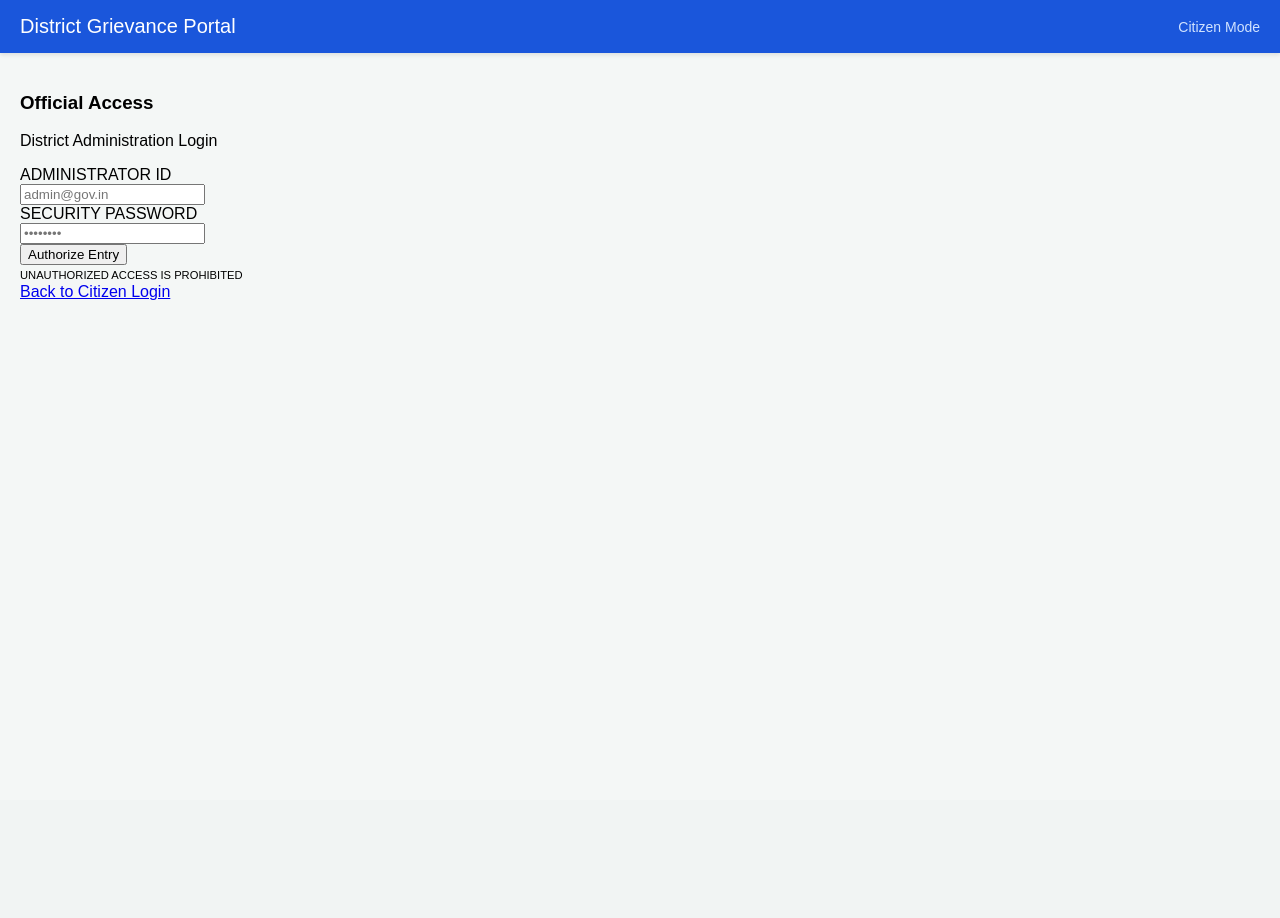
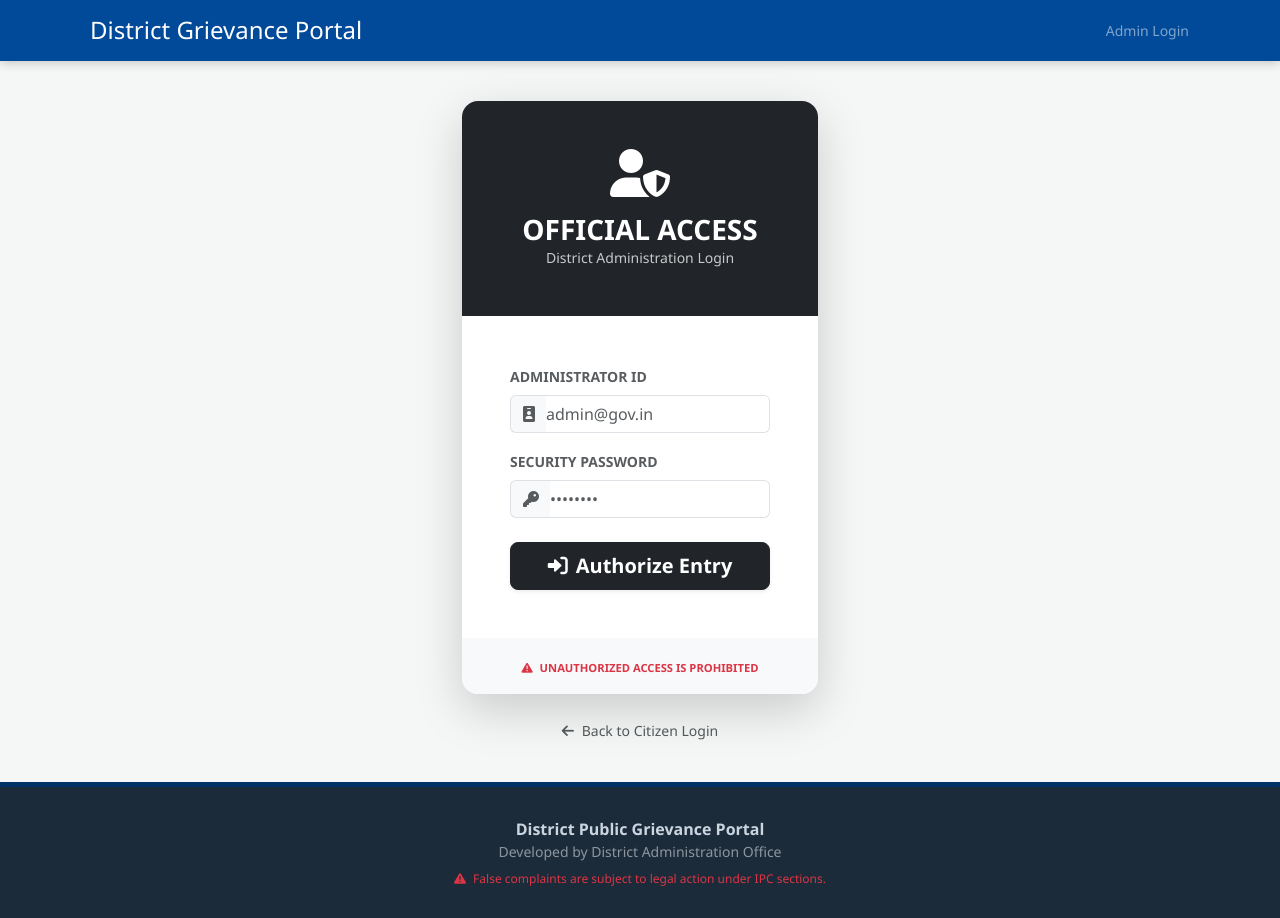
Before and after one commit to vikashpachahara/district-grievance-portal, a Flask app: page /admin in a window 1280 px wide. Before the commit the page ends 300 px from the top, so only its background shows below. Run offline with Flask 3, Linux system fonts and the light colour scheme; some libraries are stand-ins or nearby versions.

Commit message:
Add files via upload

```diff
--- a/templates/base.html
+++ b/templates/base.html
@@ -3,86 +3,110 @@
 <head>
     <meta charset="UTF-8">
     <meta name="viewport" content="width=device-width, initial-scale=1.0">
-    <title>District Grievance Portal</title>
+    <title>District Public Grievance Portal</title>
+    <link href="https://cdn.jsdelivr.net/npm/bootstrap@5.3.0/dist/css/bootstrap.min.css" rel="stylesheet">
+    <link rel="stylesheet" href="https://cdnjs.cloudflare.com/ajax/libs/font-awesome/6.0.0/css/all.min.css">
+
     <style>
+        :root {
+            --gov-blue: #004a99;
+            --gov-dark-blue: #003366;
+            --bg-light: #f4f7f6;
+        }
+
         body {
-            margin: 0;
-            font-family: Arial, sans-serif;
-            background-color: #f4f7f6;
+            font-family: 'Segoe UI', Roboto, sans-serif;
+            background-color: var(--bg-light);
+            display: flex;
+            flex-direction: column;
+            min-height: 100vh;
         }
-        /* Smart Navigation Bar */
-        .navbar {
-            background-color: #1a56db; /* Official Blue */
+
+        .gov-header {
+            background-color: var(--gov-blue);
             color: white;
-            padding: 15px 20px;
-            display: flex;
-            justify-content: space-between;
-            align-items: center;
-            box-shadow: 0 2px 4px rgba(0,0,0,0.1);
+            padding: 15px 0;
+            box-shadow: 0 2px 10px rgba(0,0,0,0.2);
         }
-        .navbar h2 {
-            margin: 0;
-            font-size: 20px;
-            font-weight: normal;
+
+        .main-content {
+            flex: 1;
+            padding: 40px 0;
         }
-        .nav-links {
+
+        /* Responsive Grid for all icons we fixed earlier */
+        .icon-box {
+            height: 100px;
             display: flex;
             align-items: center;
-            gap: 15px;
+            justify-content: center;
+            margin-bottom: 15px;
         }
-        .nav-links a {
-            color: white;
-            text-decoration: none;
-            font-size: 14px;
-        }
-        .nav-links a:hover {
-            text-decoration: underline;
-        }
-        /* Buttons for Home/Logout */
-        .nav-btn {
-            background-color: white;
-            color: #1a56db;
-            padding: 5px 15px;
-            border-radius: 4px;
-            font-weight: bold;
-            border: 1px solid white;
-            transition: 0.2s;
-        }
-        .nav-btn:hover {
-            background-color: transparent;
-            color: white;
-            text-decoration: none;
+        .icon-box img {
+            max-height: 100%;
+            max-width: 100%;
+            object-fit: contain;
         }
 
-        /* Main Content Container */
-        .content {
-            padding: 20px;
+        .gov-footer {
+            background-color: #1c2b3a;
+            color: #cbd5e0;
+            padding: 30px 0;
+            margin-top: auto;
+            border-top: 5px solid var(--gov-dark-blue);
+        }
+
+        /* Style for the "Back" buttons we used in many pages */
+        .breadcrumb-item a {
+            text-decoration: none;
+            color: var(--gov-blue);
+            font-weight: 500;
         }
     </style>
 </head>
 <body>
 
-    <div class="navbar">
-        <h2>District Grievance Portal</h2>
+    <header class="gov-header">
+        <div class="container d-flex justify-content-between align-items-center">
+            <h1 class="h4 m-0">
+                <a href="/" class="text-white text-decoration-none">
+                    <i class="fa-solid fa-building-flag me-2"></i>District Grievance Portal
+                </a>
+            </h1>
 
-        <div class="nav-links">
-            {% if 'user' in session or 'admin' in session %}
-                <a href="/dashboard" class="nav-btn">Home</a>
-                <a href="/logout" class="nav-btn">Logout</a>
+            <div>
+                {% if session['user'] %}
+                    <span class="me-3 d-none d-md-inline small text-white-50">Citizen Mode</span>
+                    <a href="/dashboard" class="btn btn-sm btn-light me-2">Home</a>
+                    <a href="/logout" class="btn btn-sm btn-outline-light">Logout</a>
+                {% elif session['admin'] %}
+                    <span class="me-3 d-none d-md-inline small text-warning font-monospace">ADMIN ACCESS</span>
+                    <a href="/admin_dashboard" class="btn btn-sm btn-warning me-2">Panel</a>
+                    <a href="/logout" class="btn btn-sm btn-outline-light">Logout</a>
+                {% else %}
+                    <a href="/admin" class="btn btn-sm btn-link text-white-50 text-decoration-none">Admin Login</a>
+                {% endif %}
+            </div>
+        </div>
+    </header>
 
-            {% else %}
-                {% if request.path == '/admin' %}
-                    <a href="/login" style="color: #d1e3ff;">Citizen Mode</a>
-                {% else %}
-                    <a href="/admin" style="color: #d1e3ff;">Admin Login</a>
-                {% endif %}
-            {% endif %}
+    <main class="main-content">
+        <div class="container">
+            {% block content %}{% endblock %}
         </div>
-    </div>
+    </main>
 
-    <div class="content">
-        {% block content %}{% endblock %}
-    </div>
+    <footer class="gov-footer">
+        <div class="container text-center">
+            <p class="m-0 fw-bold">District Public Grievance Portal</p>
+            <p class="small text-white-50 mb-2">Developed by District Administration Office</p>
+            <p class="x-small m-0 text-danger" style="font-size: 0.75rem;">
+                <i class="fa-solid fa-triangle-exclamation me-1"></i>
+                False complaints are subject to legal action under IPC sections.
+            </p>
+        </div>
+    </footer>
 
+    <script src="https://cdn.jsdelivr.net/npm/bootstrap@5.3.0/dist/js/bootstrap.bundle.min.js"></script>
 </body>
 </html>
```
